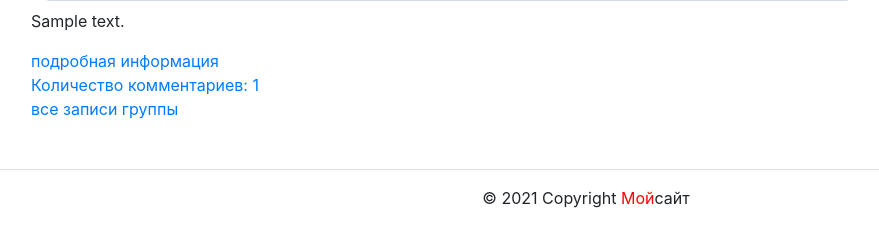
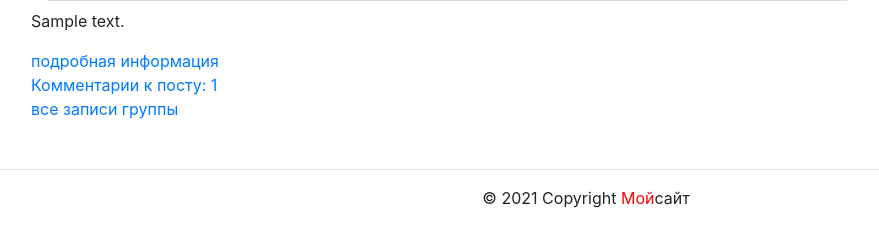
Before and after one commit to poddubkosn/posts_and_scripts, a Django app: page / in a window 1280 px wide. Shown: the part 801-1043 px from the top of the page, without its empty margins (54-933 px from the left). Run offline with Django 3.2, Linux system fonts and the light colour scheme; tables that the repository leaves empty hold one stand-in row (values such as "Sample post"); grey boxes marked "Sample" are stand-in pictures; some libraries are stand-ins or nearby versions.

Commit message:
posts and scripts.v1.7

```diff
--- a/forum/templates/home/includes/post_list.html
+++ b/forum/templates/home/includes/post_list.html
@@ -25,5 +25,5 @@
          </aside>
     <p>{{ post.text | linebreaksbr }}</p>
   <a href="{% url 'home:post_detail' post.pk %}">подробная информация </a><br>
-  <a href="{% url 'home:post_detail' post.pk %}">Количество комментариев: {{ post.comments.count}} </a>
+  <a href="{% url 'home:post_detail' post.pk %}">Комментарии к посту: {{ post.comments.count}} </a>
 </article>
```
